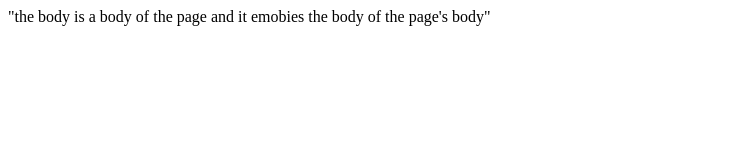
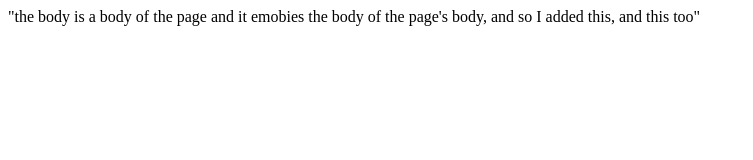
Before and after one commit to kalbdela/deleteMe_Again, a plain HTML site: page index.html in a window 1280 px wide. Shown: the whole page, without its empty margins (0-753 px from the left). Drawn offline with Linux system fonts and the light colour scheme.

Commit message:
and this too

```diff
--- a/index.html
+++ b/index.html
@@ -8,7 +8,7 @@
 </head>
 <body>
 
-    "the body is a body of the page and it emobies the body of the page's body"
+    "the body is a body of the page and it emobies the body of the page's body, and so I added this, and this too"
 
 </body>
 </html>
```
